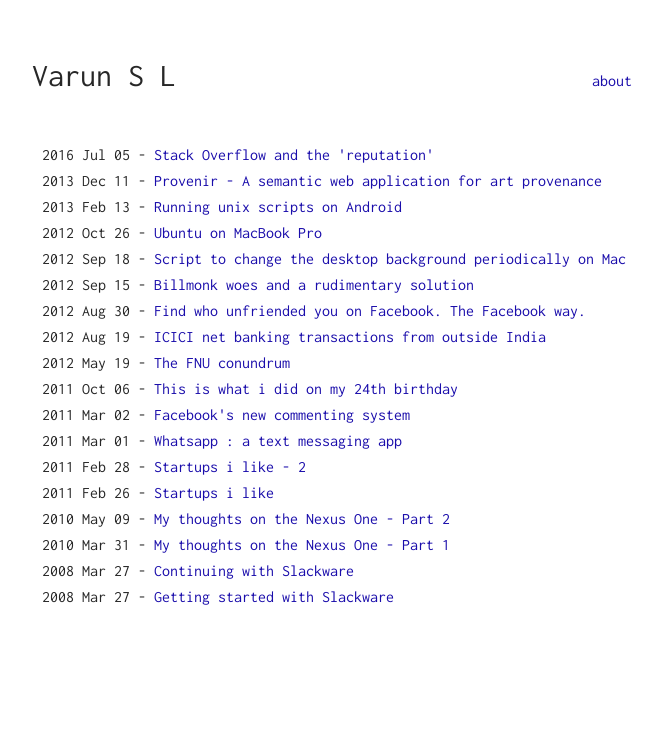
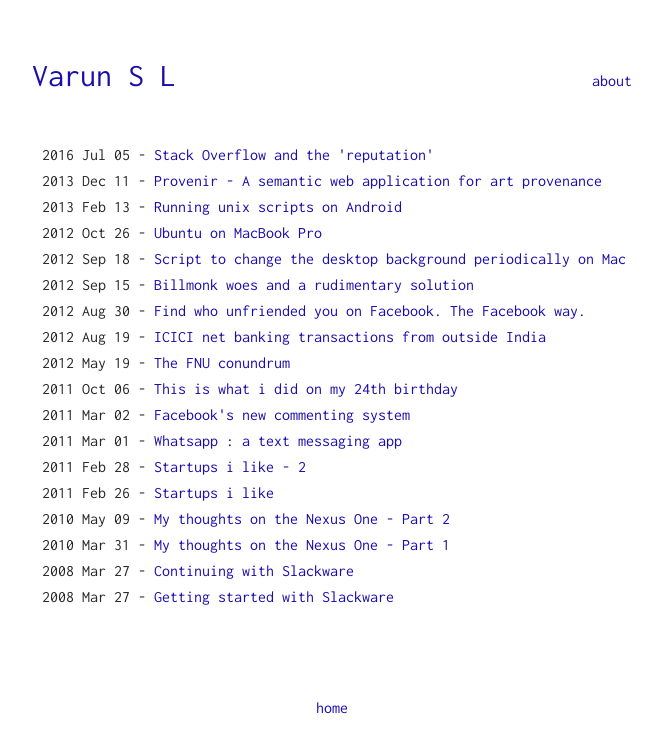
Before and after one commit to warunsl/warunsl.github.io, a Jekyll site: the page built from index.html, in a window 1280 px wide. Shown: the top 753 px of the page, without its empty margins (308-970 px from the left). Built offline with Jekyll 4.4.1, drawn with Linux system fonts in a browser that asks for light colours.

Commit message:
Add 'home' link to the bottom of the posts. Get rid of the 'home' at the top of the posts.

```diff
--- /dev/null
+++ b/_includes/footer.html
@@ -0,0 +1,3 @@
+<footer>
+    <a href="/">home</a>
+</footer>
--- a/_includes/header.html
+++ b/_includes/header.html
@@ -1,6 +1,6 @@
 
 <div class="header">
-    <h1>{{ site.name }}</h1>
+    <h1><a href="/">{{ site.name }}</a></h1>
     <ul>
         {% for item in site.data.navigation %}
         <li>
--- a/_layouts/default.html
+++ b/_layouts/default.html
@@ -34,5 +34,7 @@
     </div>
 
 </body>
-
+    <div class="footer">
+        {% include footer.html %}
+    </div>
 </html>
--- a/_layouts/post.html
+++ b/_layouts/post.html
@@ -3,7 +3,6 @@
 ---
 
 <div class="post">
-    <a class="post__back" href="/">&lt;-- home</a>
     <h1 class="post__title">{{ page.title }}</h1>
     <p class="post__date">{{ page.date | date: '%B %-d, %Y' }}</p>
     <div class="post__content"?>
--- a/assets/css/main.scss
+++ b/assets/css/main.scss
@@ -209,3 +209,10 @@
         }
     }
 }
+
+.footer {
+    display: table;
+    text-align: center;
+    margin-left: auto;
+    margin-right: auto;
+}
```
